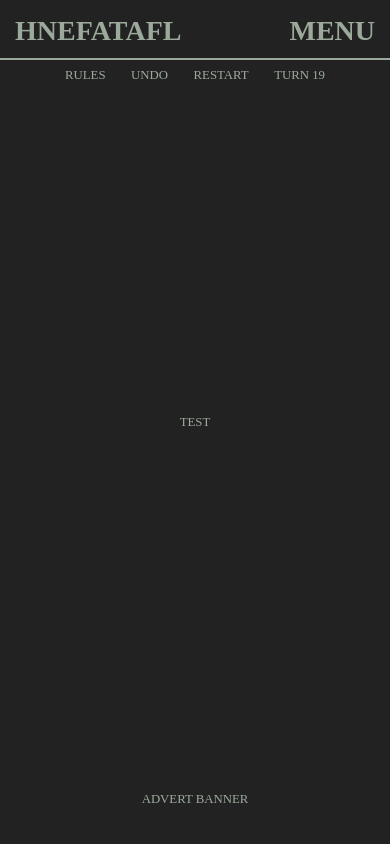
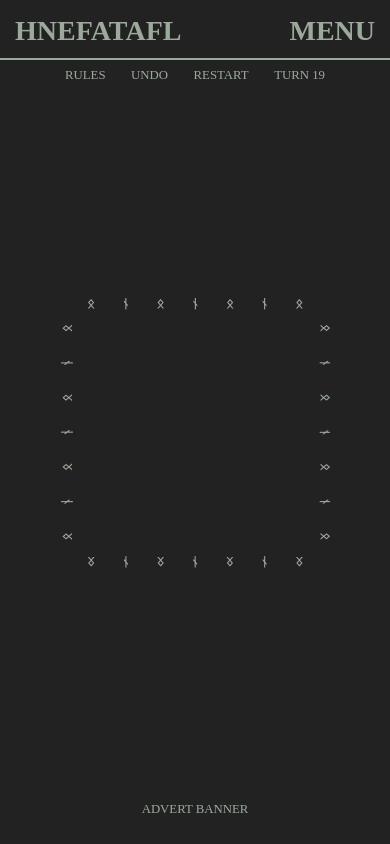
Before and after one commit to DaleKMillington/react-hnefatafl, a React (Vite) app: page / in a window 390 px wide. Built offline with nearby package versions, Linux system fonts and the light colour scheme; a web font is replaced by a local one.

Commit message:
Responsive board container now implemented

```diff
--- a/src/App.tsx
+++ b/src/App.tsx
@@ -1,4 +1,5 @@
 // Base Imports
+import { useState, useEffect } from "react";
 
 // Third Party Imports
 
@@ -6,6 +7,35 @@
 import './sass/index.scss';
 
 const App = () => {
+
+    const [windowWidth, setWindowWidth] = useState(window.innerWidth);
+
+    useEffect(() => {
+        const handleResize = () => {
+            setWindowWidth(window.innerWidth);
+        };
+
+        window.addEventListener('resize', handleResize);
+
+        return () => {
+            window.removeEventListener('resize', handleResize);
+        };
+    }, []);
+
+
+    useEffect(() => {
+        const boardContainer = document.getElementById('board-container');
+        const mainRow = document.querySelector('.main-row');
+        if (boardContainer && mainRow) {
+            const mainRowHeight = (mainRow as HTMLElement).offsetHeight;
+            boardContainer.style.maxWidth = `${mainRowHeight}px`;
+        }
+    }, [windowWidth]);
+
+
+
+
+
     return (
         <>
             <div className="content-wrapper">
@@ -26,7 +56,45 @@
                     <div className="main-icon">
                         <div className="main-icon__icon main-icon__icon--left">ᛟ</div>
                     </div>
-                    <div>TEST</div>
+                    <div className="board-container" id="board-container">
+                        <div className="board-container__runeholder board-container__runeholder--top">
+                            <span>ᛟ</span>
+                            <span>ᚾ</span>
+                            <span>ᛟ</span>
+                            <span>ᚾ</span>
+                            <span>ᛟ</span>
+                            <span>ᚾ</span>
+                            <span>ᛟ</span>
+                        </div>
+                        <div className="board-container__runeholder board-container__runeholder--left">
+                            <span>ᛟ</span>
+                            <span>ᚾ</span>
+                            <span>ᛟ</span>
+                            <span>ᚾ</span>
+                            <span>ᛟ</span>
+                            <span>ᚾ</span>
+                            <span>ᛟ</span>
+                        </div>
+                        <div className="board-container__runeholder board-container__runeholder--bottom">
+                            <span>ᛟ</span>
+                            <span>ᚾ</span>
+                            <span>ᛟ</span>
+                            <span>ᚾ</span>
+                            <span>ᛟ</span>
+                            <span>ᚾ</span>
+                            <span>ᛟ</span>
+                        </div>
+                        <div className="board-container__runeholder board-container__runeholder--right">
+                            <span>ᛟ</span>
+                            <span>ᚾ</span>
+                            <span>ᛟ</span>
+                            <span>ᚾ</span>
+                            <span>ᛟ</span>
+                            <span>ᚾ</span>
+                            <span>ᛟ</span>
+                        </div>
+                    </div>
+
                     <div className="main-icon">
                         <div className="main-icon__icon main-icon__icon--right">ᚾ</div>
                     </div>
--- a/src/sass/abstracts/_variables.scss
+++ b/src/sass/abstracts/_variables.scss
@@ -14,15 +14,15 @@
 // LAYOUT
 $header-row-height-mobile: 6rem;
 $action-row-height-mobile:  $header-row-height-mobile * .5;
-$footer-row-height-mobile: $header-row-height-mobile * 1.5;
+$footer-row-height-mobile: $header-row-height-mobile * 1.15;
 $main-row-height-mobile: calc(100% - $header-row-height-mobile - $action-row-height-mobile - $footer-row-height-mobile);
 
 $header-row-height-tablet: 8rem;
 $action-row-height-tablet: $header-row-height-tablet * .5;
-$footer-row-height-tablet: $header-row-height-tablet * 1.5;
+$footer-row-height-tablet: $header-row-height-tablet * 1.15;
 $main-row-height-tablet: calc(100% - $header-row-height-tablet - $action-row-height-tablet - $footer-row-height-tablet);
 
 $header-row-height-desktop: 10rem;
 $action-row-height-desktop:  $header-row-height-desktop * .5;
-$footer-row-height-desktop: $header-row-height-desktop * 1.5;
+$footer-row-height-desktop: $header-row-height-desktop * 1.15;
 $main-row-height-desktop: calc(100% - $header-row-height-desktop - $action-row-height-desktop - $footer-row-height-desktop);
--- /dev/null
+++ b/src/sass/components/_board-container.scss
@@ -0,0 +1,75 @@
+@keyframes moveBackgroundRunes {
+    0% {
+        background-position: 0 0;
+    }
+    75% {
+        background-position: 0 0;
+    }
+    100% {
+        background-position: 0 300%;
+    }
+}
+
+.board-container {
+    position: relative;
+    width: 90%;
+    overflow: hidden;
+
+    &:before{
+        content: "";
+        display: block;
+        padding-top: 100%;
+    }
+
+    &__runeholder {
+        position: absolute;
+        display: flex;
+        justify-content: space-between;
+        align-items: center;
+        padding: 0.1rem 10%;
+        height: 5%;
+        width: 100%;
+        font-weight: bold;
+        -webkit-background-clip: text;
+        color: transparent;
+        background-image: linear-gradient(
+            to top,
+            $color-light-primary 0%,
+            $color-light-primary 25%,
+            $color-yellow-primary 33%,
+            $color-orange-primary 50%,
+            $color-yellow-primary 66%,
+            $color-light-primary 75%,
+            $color-light-primary 100%
+        );
+        background-size: 100% 300%;
+        animation: moveBackgroundRunes 10s linear infinite;
+
+        &--top {
+            top: 0;
+            left: 0;
+        }
+
+        &--left {
+            bottom: 0;
+            left: 5%;
+            transform: rotate(-90deg);
+            transform-origin: bottom left;
+        }
+
+        &--bottom {
+            bottom: 0;
+            left: 0;
+            transform: rotate(180deg);
+        }
+
+        &--right {
+            bottom: 0;
+            right: 5%;
+            transform: rotate(90deg);
+            transform-origin: bottom right;
+        }
+
+    }
+
+}
--- a/src/sass/components/_main-icon.scss
+++ b/src/sass/components/_main-icon.scss
@@ -32,7 +32,6 @@
 
     &__icon {
         font-family: 'Noto Sans Runic', sans-serif;
-        font-size: 50rem;
         -webkit-background-clip: text;
         color: transparent;
         background-size: 125% 125%;
@@ -43,11 +42,13 @@
         }
 
         @include tablet () {
-            display: none;
+            display: inline-block;
+            font-size: 35rem;
         }
 
         @include desktop () {
             display: inline-block;
+            font-size: 50rem;
         }
 
         &--left {
--- a/src/sass/index.scss
+++ b/src/sass/index.scss
@@ -7,6 +7,7 @@
 @import 'base/typography';
 
 // Components
+@import 'components/board-container';
 @import 'components/header-link';
 @import 'components/main-icon';
 
--- a/src/sass/layout/_main-row.scss
+++ b/src/sass/layout/_main-row.scss
@@ -1,22 +1,24 @@
 .main-row {
     position: relative;
     display: flex;
-    justify-content: space-around;
     align-items: center;
 
     @include mobile () {
         height: $main-row-height-mobile;
         padding: 1rem 0;
+        justify-content: center;
     }
 
     @include tablet () {
         height: $main-row-height-tablet;
         padding: 1.25rem 0;
+        justify-content: space-around;
     }
 
     @include desktop () {
         height: $main-row-height-desktop;
         padding: 1.5rem 0;
+        justify-content: space-around;
     }
 
 }
```
